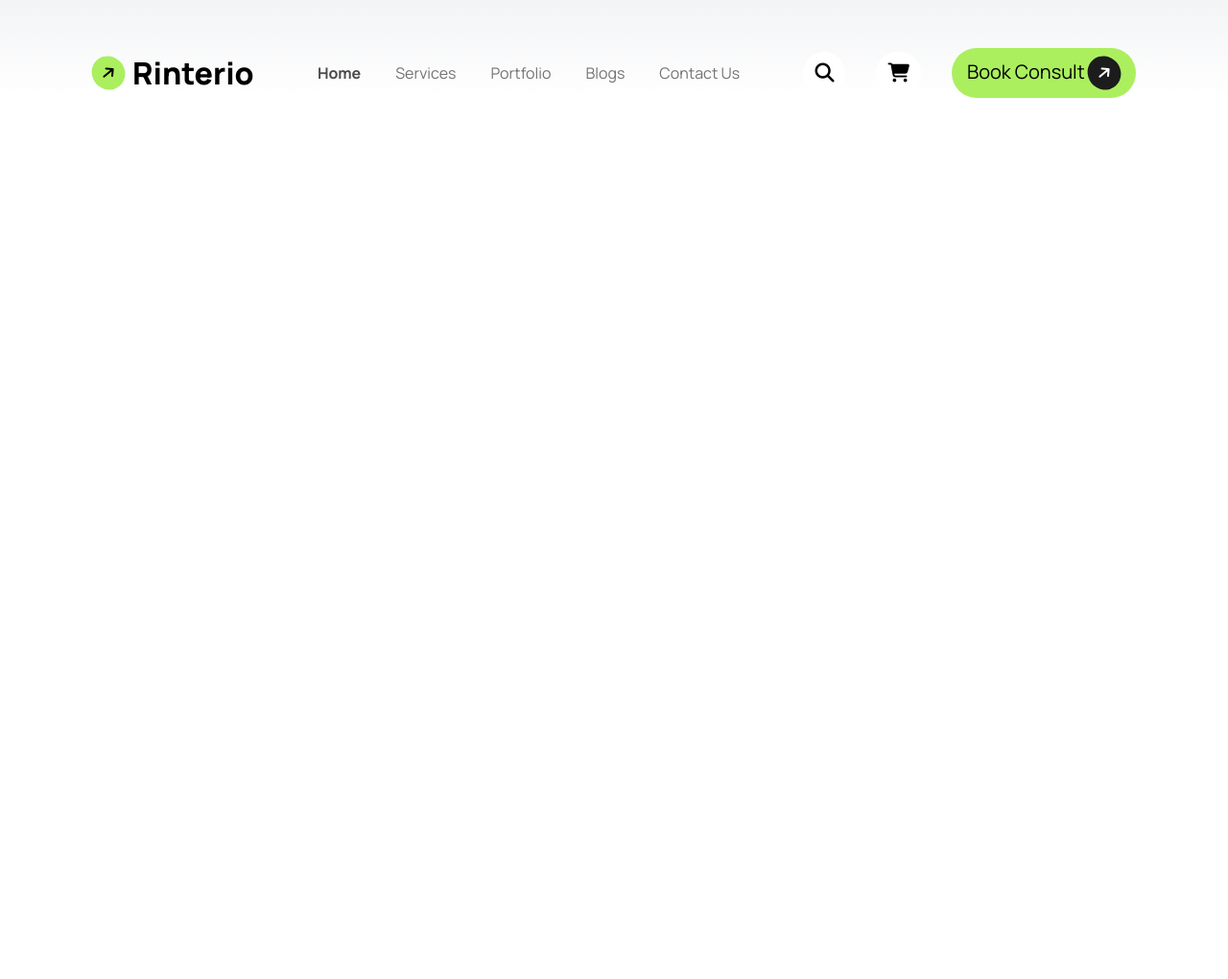
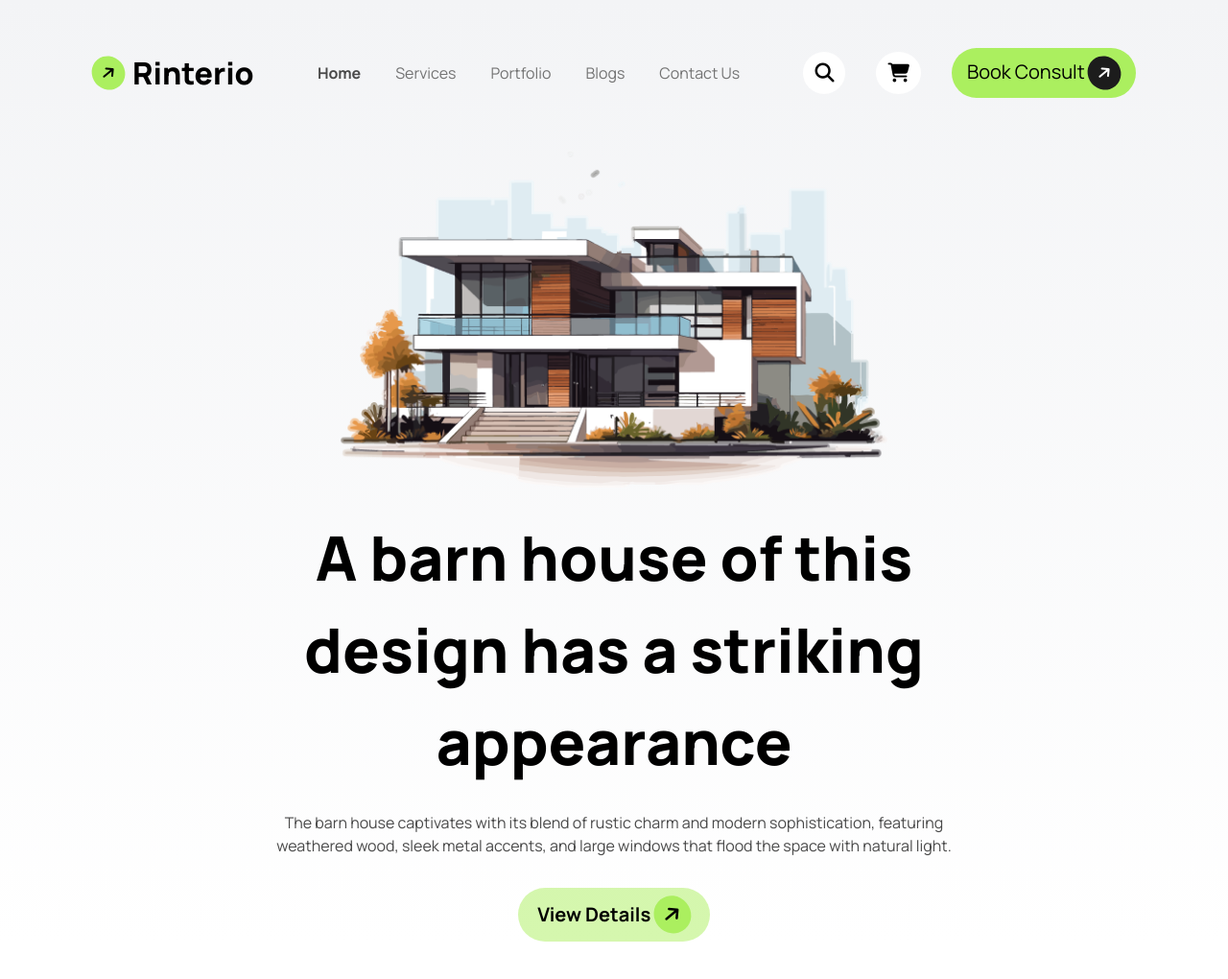
Before and after one commit to dev-ratul/dream-house, a plain HTML site: page index.html in a window 1280 px wide. Shown: the whole page at 96% size. Before the commit the page ends 800 px from the top, so only its background shows below. Drawn offline with nearby package versions, Linux system fonts and the light colour scheme.

Commit message:
Complete banner section

```diff
--- a/index.html
+++ b/index.html
@@ -38,7 +38,8 @@
 <body class="manrope-font">
     <!-- header -->
      <header class="bg-gradient-to-t from-h to-gray-100  ">
-        <div class="w-[85vw] mx-auto pt-[33px] lg:pt-[40px] xl:pt-[50px]">
+        <div class="w-[85vw] mx-auto">
+          <div class=" pt-[28px] lg:pt-[40px] xl:pt-[50px] mb-[32px] lg:mb-[48px] xl:mb-[56px]">
             <nav class="flex justify-between items-center">
               <!-- 1st-ul -->
                 <div>
@@ -84,6 +85,24 @@
                    </div>
             </nav>
         </div>
+        <!-- banner -->
+        <div class="text-center mb-[40px] lg:mb-[70px] xl:mb-[100px]">
+          <div class="">
+            <img class="mx-auto mb-[15px] xl:mb-[25px]" src="assets/banner.png" alt="">
+          </div>
+          <div class="lg:w-4/6 mx-auto">
+            <h1 class="text-[28px] lg:text-[36px] xl:text-[64px] font-extrabold">A barn house of this design has a striking appearance</h1>
+          <p class="text-[14px] lg:text-[16px] text-[#494949] mt-[15px] mb-[21px] xl:mt-[24px] xl:mb-[32px]">
+            The barn house captivates with its blend of rustic charm and modern sophistication, featuring weathered wood, sleek metal accents, and large windows that flood the space with natural light.
+          </p>
+          <button class="py-2 px-5 bg-[#ABEF5F] rounded-full bg-opacity-50 text-[20px] font-bold text-black">
+            View Details
+            <i class="fa-solid fa-arrow-right p-2 xl:p-2.5 rounded-[50%] bg-[#ABEF5F] -rotate-[40deg]"></i>
+          </button>
+          </div>
+         </div>
+        </div>
+
      </header>
 
 </body>
```
